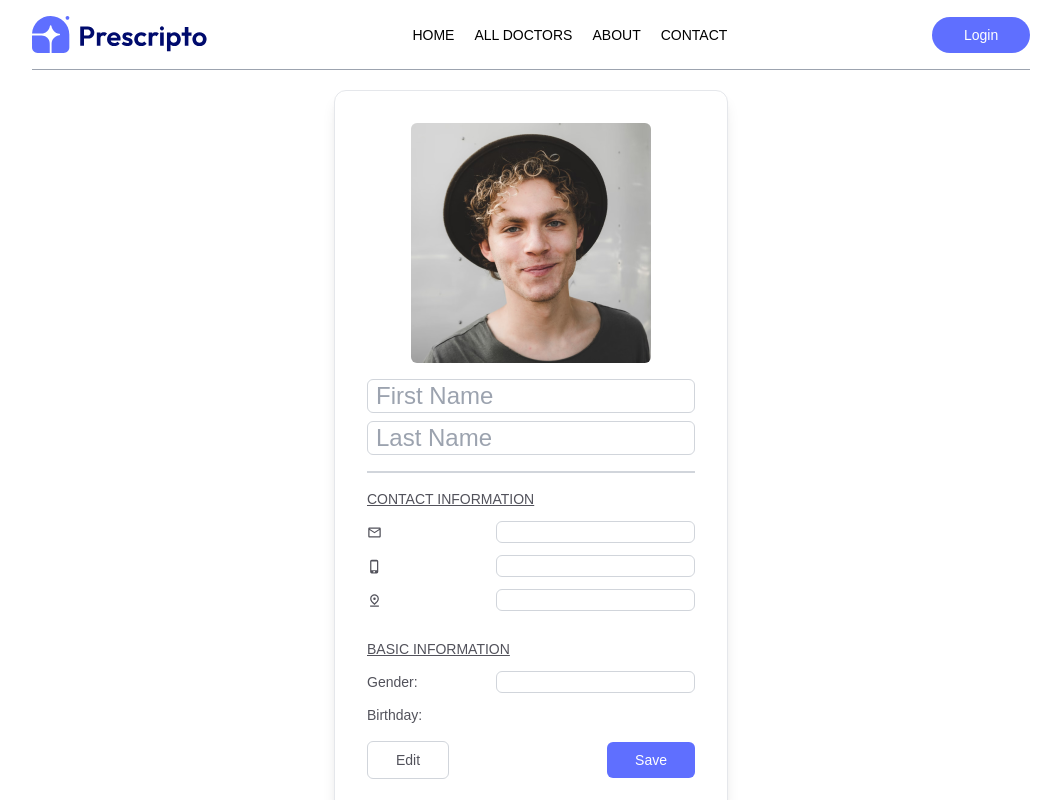
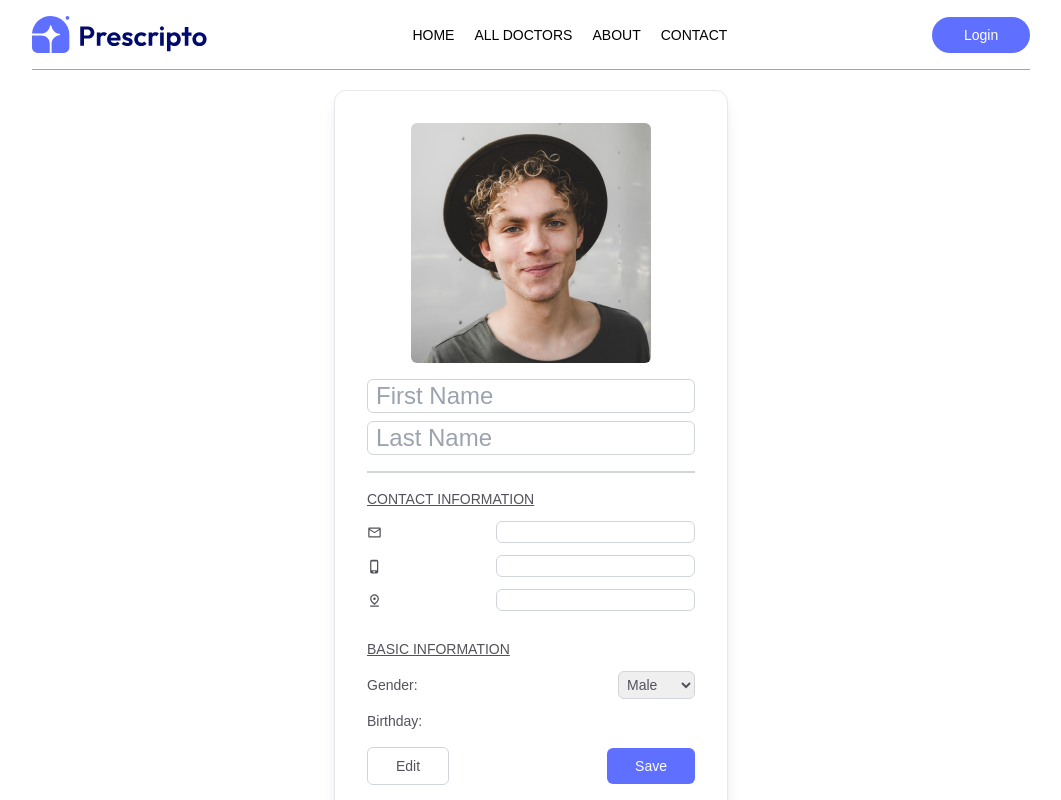
Before and after one commit to migfortuna/doctor-appointment-booking, a React (Vite) app in the folder frontend/: page /profile in a window 1280 px wide. Both pictures are taken after a click on the button "Edit". Shown: the top 800 px of the page, without its empty margins (109-1170 px from the left). Built offline with nearby package versions, Linux system fonts and the light colour scheme.

Commit message:
10/07 Update 1. Profile page - for gender, show p tag if not editable otherwise, show dropdown

```diff
--- a/frontend/src/pages/Profile.jsx
+++ b/frontend/src/pages/Profile.jsx
@@ -138,19 +138,21 @@ const Profile = () => {
           <p className="uppercase underline">basic information</p>
           <div className="flex justify-between items-center">
             <p>Gender:</p>
-            <input
-              type="text"
-              id="gender"
-              name="gender"
-              defaultValue={userData.gender}
-              disabled={!isEditable}
-              className={`bg-white text-end ${
-                isEditable && "border border-gray-300 rounded-md px-2"
-              }`}
-              onChange={(e) =>
-                setUserData({ ...userData, gender: e.target.value })
-              }
-            />
+            {isEditable ? (
+              <select
+                defaultValue={userData.gender}
+                className="border border-gray-300 rounded-md py-1 px-1"
+                onChange={(e) =>
+                  setUserData({ ...userData, gender: e.target.value })
+                }
+              >
+                <option value="Male">Male</option>
+                <option value="Female">Female</option>
+                <option value="Other">Other</option>
+              </select>
+            ) : (
+              <p>{userData.gender}</p>
+            )}
           </div>
           <div className="flex justify-between items-center">
             <p>Birthday:</p>
```
